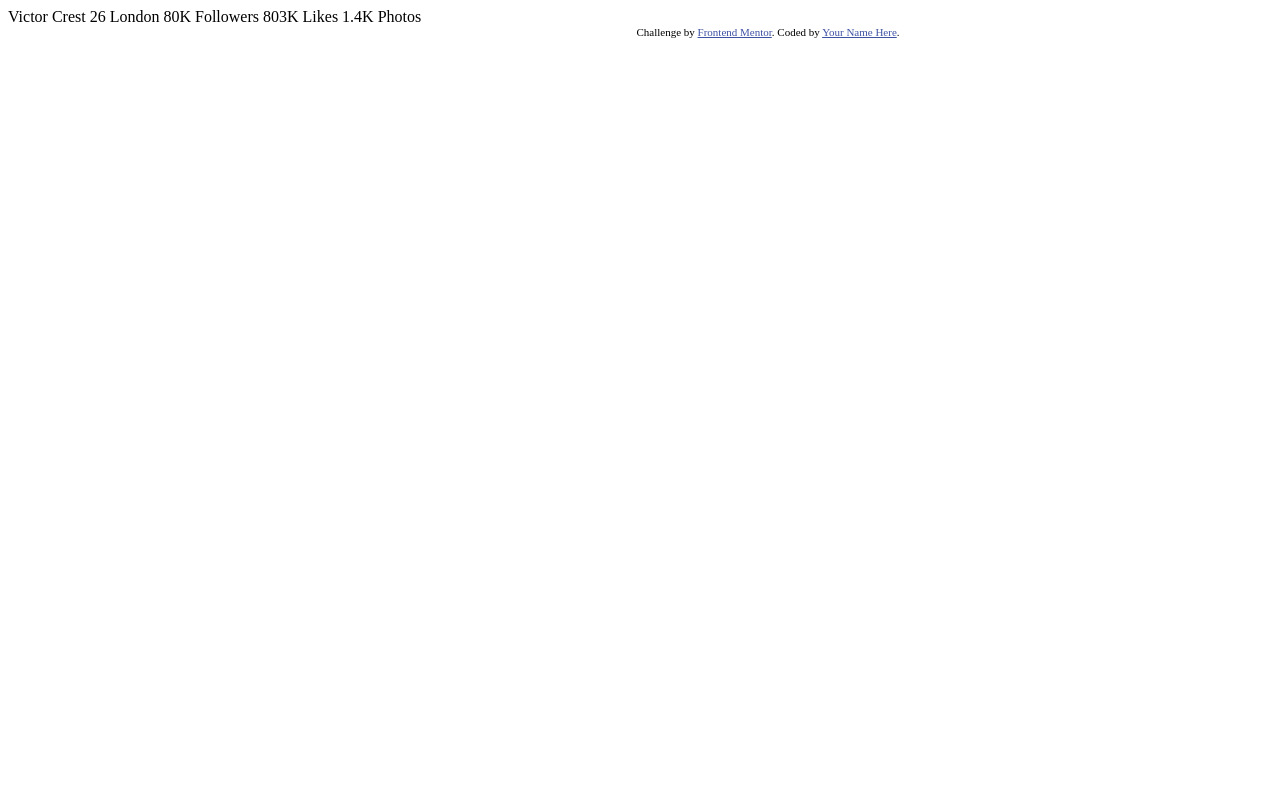
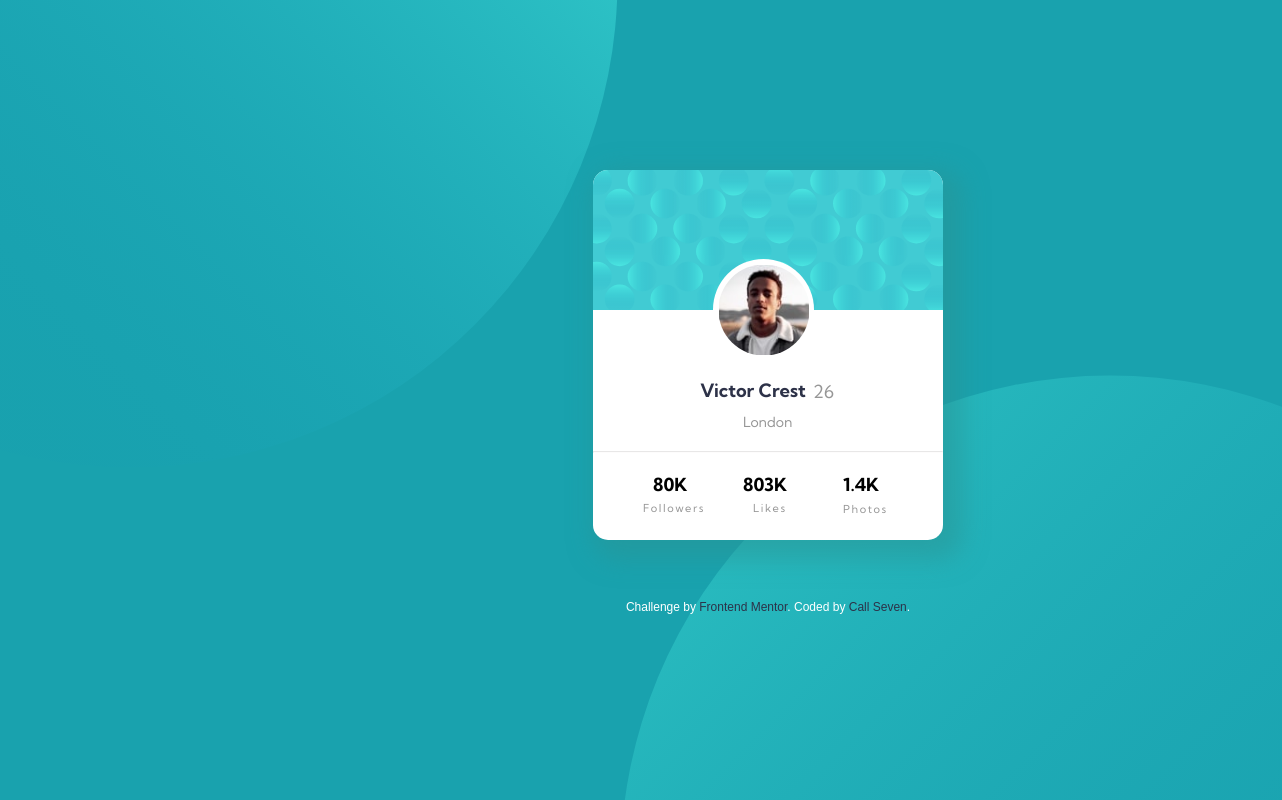
Before and after one commit to callseven/Profile-card-component, a plain HTML site: page index.html in a window 1536 px wide. Shown: the whole page, without its empty margins (0-1282 px from the left). Drawn offline with Linux system fonts and the light colour scheme.

Commit message:
Final Project

```diff
--- a/index.html
+++ b/index.html
@@ -5,31 +5,61 @@
   <meta name="viewport" content="width=device-width, initial-scale=1.0"> <!-- displays site properly based on user's device -->
 
   <link rel="icon" type="image/png" sizes="32x32" href="./images/favicon-32x32.png">
+  <link rel="stylesheet" href="style.css">
+  <link rel="preconnect" href="https://fonts.googleapis.com">
+  <link rel="preconnect" href="https://fonts.gstatic.com" crossorigin>
+  <link href="https://fonts.googleapis.com/css2?family=Kumbh+Sans:wght@400;700&display=swap" rel="stylesheet">
 
-  <title>Frontend Mentor | Profile card component</title>
 
-  <!-- Feel free to remove these styles or customise in your own stylesheet 👍 -->
-  <style>
-    .attribution { font-size: 11px; text-align: center; }
-    .attribution a { color: hsl(228, 45%, 44%); }
-  </style>
+  <title>Frontend Mentor | Profile Card Component</title>
+
 </head>
 <body>
-  Victor Crest
-  26
-  London
+  <main>
+    <div class="card">
+    <div class="topper">
+  <img src="images/bg-pattern-card.svg" alt="top">
+    </div>
 
-  80K
-  Followers
+      <div class="nome">
+        <span>
+          <img src="images/image-victor.jpg" alt="photo">
+        </span>
+        <h1 class="nomenome">
+          Victor Crest
+        </h1>
+      </div>
+      <div class="idade">
+        26
+      </div>
+      <div class="cidade">
+        London
+      </div>
+      <hr>
+      <div class="followers1">
+        80K
+      </div>
+      <div class="description1">
+        Followers
+      </div>
+      <div class="followers2">
+      803K
+      </div>
+      <div class="description2">
+      Likes
+      </div>
+      <div class="followers3">
+      1.4K
+      </div>
+      <div class="description3">
+      Photos
+      </div>
 
-  803K
-  Likes
-
-  1.4K
-  Photos
-  <div class="attribution">
-    Challenge by <a href="https://www.frontendmentor.io?ref=challenge" target="_blank">Frontend Mentor</a>.
-    Coded by <a href="#">Your Name Here</a>.
-  </div>
+    </div>
+    <footer>
+      Challenge by <a href="https://www.frontendmentor.io?ref=challenge" target="_blank">Frontend Mentor</a>.
+      Coded by <a href="#">Call Seven</a>.
+    </footer>
+  </main>
 </body>
 </html>
--- /dev/null
+++ b/style.css
@@ -0,0 +1,334 @@
+/* github.com/callseven/
+*/
+
+* {
+    margin: 0;
+}
+
+html,
+body {
+    --Darkcyan: hsl(185, 75%, 39%);
+    --Verydarkdesaturatedblue: hsl(229, 23%, 23%);
+    --Darkgrayishblue: hsl(227, 10%, 46%);
+    --Darkgray: hsl(0, 0%, 59%);
+    height: 100%;
+    -webkit-font-smoothing: antialiased;
+}
+
+body {
+    display: block;
+    place-items: center;
+    font-family: Kumbh Sans, sans-serif;
+    font-size: 18px;
+    background: var(--Darkcyan);
+    width: 375px;
+}
+
+main {
+    background: url(images/bg-pattern-top.svg) -360px -510px no-repeat, url(images/bg-pattern-bottom.svg) 620px 375px no-repeat;
+    height: 100%;
+    width: 100%;
+    margin: 0;
+    position: absolute;
+}
+
+.nome h1 {
+    font-size: 1.15rem;
+    width: 130px;
+    top: 7.5rem;
+    left: -25px;
+    text-align: center;
+    position: absolute;
+}
+
+.card {
+    background: white;
+    width: 350px;
+    height: 370px;
+    border-radius: 15px;
+    margin: 170px auto;
+    box-shadow: 10px 10px 25px 10px hsla(180, 57%, 37%, 0.527);
+}
+
+.topper>img {
+    border-radius: 15px 15px 0 0;
+    width: 350px;
+    object-fit: cover;
+}
+
+.nome {
+    font-size: 18px;
+    font-weight: 700;
+    color: var(--Verydarkdesaturatedblue);
+    width: 440px;
+    text-align: center;
+    margin: auto;
+}
+
+.nome span>img {
+    width: 90px;
+    margin-left: -81px;
+    margin-top: -106px;
+    clip-path: circle(40%);
+    padding: 12px;
+    position: absolute;
+}
+
+.nome span {
+    position: absolute;
+    top: 100px;
+    left: 10px;
+    border-radius: 50%;
+    background: transparent;
+    width: 130px;
+    height: 130px;
+}
+
+div .nome {
+    background-color: white;
+    border-radius: 50%;
+    width: 101px;
+    height: 101px;
+    /* overflow: hidden; */
+    position: relative;
+    margin-top: -56px;
+    margin-left: 120px;
+    display: flex;
+    z-index: 4;
+}
+
+.idade {
+    margin-left: 220px;
+    margin-top: 20px;
+    color: var(--Darkgray);
+}
+
+.cidade {
+    font-size: 14px;
+    margin-left: 150px;
+    margin-top: 10px;
+    color: var(--Darkgray);
+}
+
+.description1 {
+    font-size: 11px;
+    margin-left: 50px;
+    margin-top: 5px;
+    color: var(--Darkgray);
+    letter-spacing: 0.1rem;
+}
+
+.description2 {
+    font-size: 11px;
+    margin-left: 160px;
+    margin-top: 5px;
+    color: var(--Darkgray);
+    letter-spacing: 0.1rem;
+}
+
+.description3 {
+    font-size: 11px;
+    margin-left: 250px;
+    margin-top: 6px;
+    color: var(--Darkgray);
+    letter-spacing: 0.1rem;
+}
+
+hr {
+    margin-top: 20px;
+    border-color: rgba(247, 243, 243, 0.247);
+}
+
+.followers1 {
+    font-weight: 700;
+    margin-left: 60px;
+    margin-top: 20px;
+}
+
+.followers2 {
+    font-weight: 700;
+    margin-left: 150px;
+    margin-top: -42px;
+}
+
+.followers3 {
+    font-weight: 700;
+    margin-left: 250px;
+    margin-top: -42px;
+}
+
+footer {
+    font-size: 12px;
+    font-family: 'Poppins', sans-serif;
+    color: white;
+    text-decoration: none;
+    margin-top: -110px;
+    margin-left: auto;
+    text-align: center;
+    position: relative;
+    padding-bottom: 20px;
+}
+
+footer a {
+    text-decoration: none;
+}
+
+footer a:hover {
+    color: var(--Darkcyan);
+}
+
+footer a:link {
+    color: var(--Verydarkdesaturatedblue);
+    text-decoration: none;
+}
+
+
+/* DESKTOP */
+
+@media (min-width: 1440px) {
+    body {
+        display: block;
+        place-items: center;
+        font-family: Kumbh Sans, sans-serif;
+        font-size: 18px;
+        background: var(--Darkcyan);
+        width: 375px;
+    }
+    main {
+        background: url(images/bg-pattern-top.svg) -360px -510px no-repeat, url(images/bg-pattern-bottom.svg) 620px 375px no-repeat;
+        height: 100%;
+        width: 100%;
+        margin: 0;
+        position: absolute;
+    }
+    .nome h1 {
+        font-size: 1.15rem;
+        width: 130px;
+        top: 7.5rem;
+        left: -25px;
+        text-align: center;
+        position: absolute;
+    }
+    .card {
+        background: white;
+        width: 350px;
+        height: 370px;
+        border-radius: 15px;
+        margin: 170px auto;
+        box-shadow: 10px 10px 25px 10px hsla(180, 57%, 37%, 0.527);
+    }
+    .topper>img {
+        border-radius: 15px 15px 0 0;
+        width: 350px;
+        object-fit: cover;
+    }
+    .nome {
+        font-size: 18px;
+        font-weight: 700;
+        color: var(--Verydarkdesaturatedblue);
+        width: 440px;
+        text-align: center;
+        margin: auto;
+    }
+    .nome span>img {
+        width: 90px;
+        margin-left: -81px;
+        margin-top: -106px;
+        clip-path: circle(40%);
+        padding: 12px;
+        position: absolute;
+    }
+    .nome span {
+        position: absolute;
+        top: 100px;
+        left: 10px;
+        border-radius: 50%;
+        background: transparent;
+        width: 130px;
+        height: 130px;
+    }
+    div .nome {
+        background-color: white;
+        border-radius: 50%;
+        width: 101px;
+        height: 101px;
+        /* overflow: hidden; */
+        position: relative;
+        margin-top: -56px;
+        margin-left: 120px;
+        display: flex;
+        z-index: 4;
+    }
+    .idade {
+        margin-left: 220px;
+        margin-top: 20px;
+        color: var(--Darkgray);
+    }
+    .cidade {
+        font-size: 14px;
+        margin-left: 150px;
+        margin-top: 10px;
+        color: var(--Darkgray);
+    }
+    .description1 {
+        font-size: 11px;
+        margin-left: 50px;
+        margin-top: 5px;
+        color: var(--Darkgray);
+        letter-spacing: 0.1rem;
+    }
+    .description2 {
+        font-size: 11px;
+        margin-left: 160px;
+        margin-top: 5px;
+        color: var(--Darkgray);
+        letter-spacing: 0.1rem;
+    }
+    .description3 {
+        font-size: 11px;
+        margin-left: 250px;
+        margin-top: 6px;
+        color: var(--Darkgray);
+        letter-spacing: 0.1rem;
+    }
+    hr {
+        margin-top: 20px;
+        border-color: rgba(247, 243, 243, 0.247);
+    }
+    .followers1 {
+        font-weight: 700;
+        margin-left: 60px;
+        margin-top: 20px;
+    }
+    .followers2 {
+        font-weight: 700;
+        margin-left: 150px;
+        margin-top: -42px;
+    }
+    .followers3 {
+        font-weight: 700;
+        margin-left: 250px;
+        margin-top: -42px;
+    }
+    footer {
+        font-size: 12px;
+        font-family: 'Poppins', sans-serif;
+        color: white;
+        text-decoration: none;
+        margin-top: -110px;
+        margin-left: auto;
+        text-align: center;
+        position: relative;
+        padding-bottom: 20px;
+    }
+    footer a {
+        text-decoration: none;
+    }
+    footer a:hover {
+        color: var(--Darkcyan);
+    }
+    footer a:link {
+        color: var(--Verydarkdesaturatedblue);
+        text-decoration: none;
+    }
+}
```
Also changed, not shown: index.htm (added, +14 -0 lines), script.js (added, +211 -0 lines).
